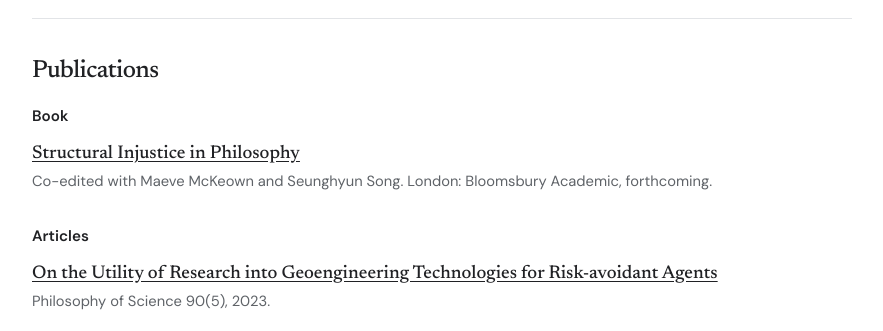
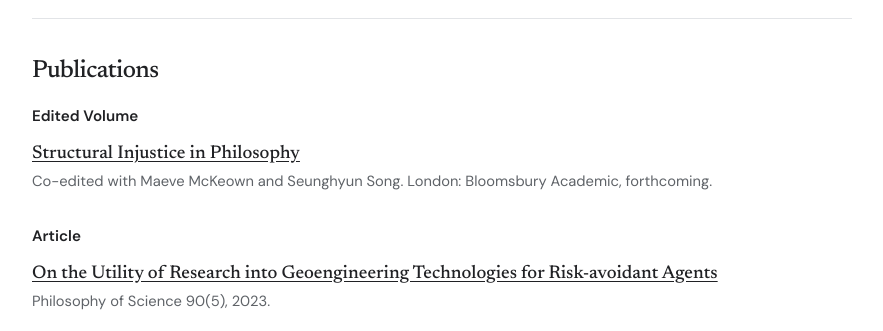
Before and after one commit to milanakostic/milanakostic.github.io, a Jekyll site: the page built from index.markdown, in a window 1280 px wide. Shown: the part 517-848 px from the top of the page, without its empty margins (198-1081 px from the left). Built offline with Jekyll 4.4.1, drawn with Linux system fonts in a browser that asks for light colours.

Commit message:
updated book to edited volume

```diff
--- a/_data/publications.yml
+++ b/_data/publications.yml
@@ -1,10 +1,10 @@
 # Add or edit publications here. The homepage reads this file automatically.
-- type: Book
+- type: Edited Volume
   title: "Structural Injustice in Philosophy"
   url: "https://www.bloomsbury.com/us/structural-injustice-in-philosophy-9781350521797/"
   details: "Co-edited with Maeve McKeown and Seunghyun Song. London: Bloomsbury Academic, forthcoming."
 
-- type: Articles
+- type: Article
   title: "On the Utility of Research into Geoengineering Technologies for Risk-avoidant Agents"
   url: "https://www.cambridge.org/core/journals/philosophy-of-science/article/on-the-utility-of-research-into-geoengineering-technologies-for-riskavoidant-agents/1224223F3CD1584944573D8AF56D25CC"
   details: "Philosophy of Science 90(5), 2023."
```
